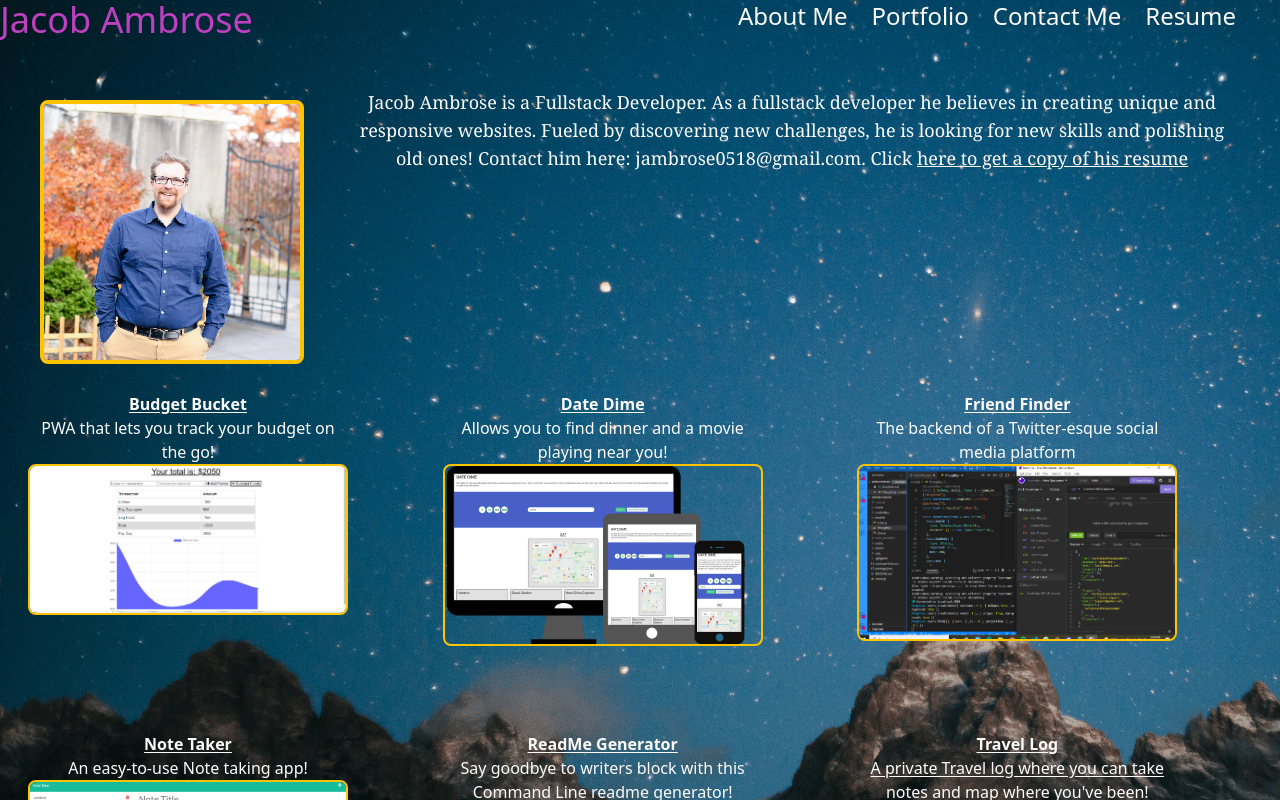
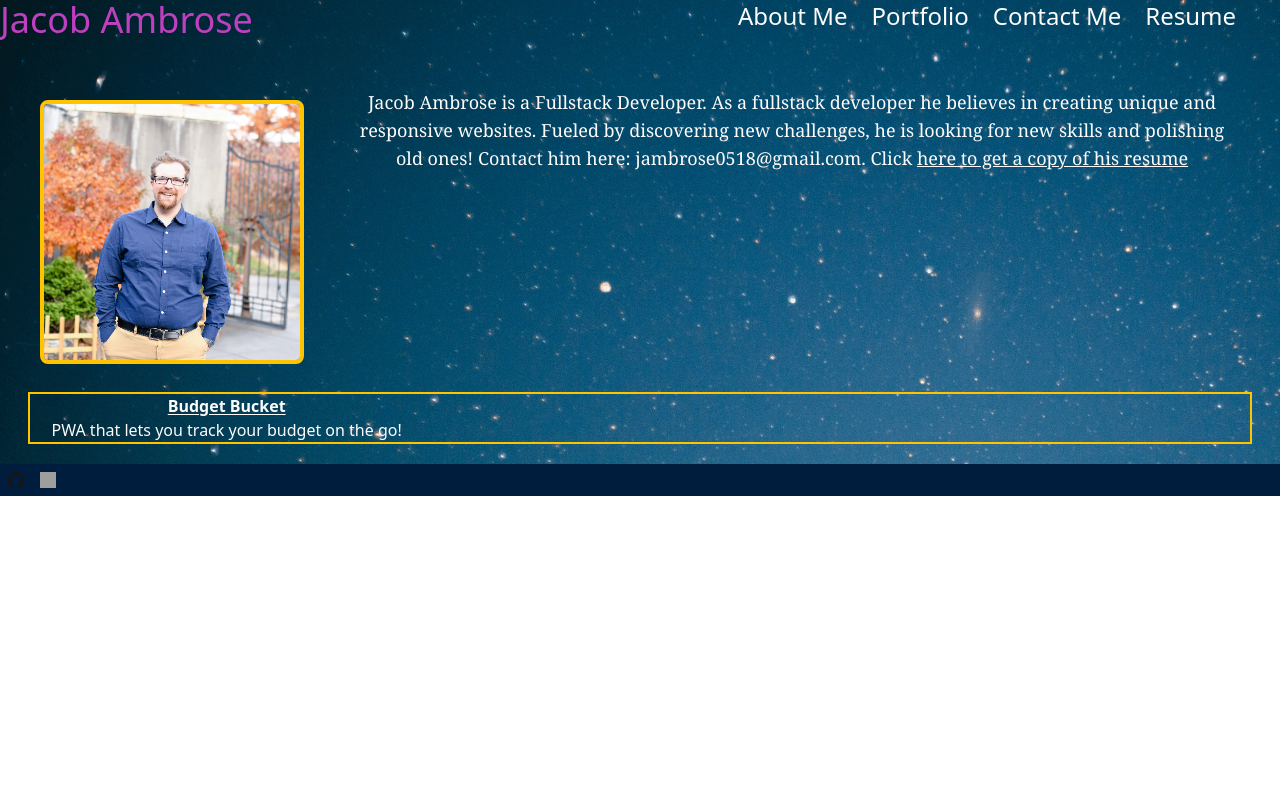
Before and after one commit to jambrose0/my-react-portfolio, a React (Create React App) app: page / in a window 1280 px wide. Shown: the top 800 px of the page. Built offline with nearby package versions, Linux system fonts and the light colour scheme; grey boxes are pictures that could not be loaded.

Commit message:
working on hover pseudoclassing

```diff
--- a/src/components/Portfolio/index.js
+++ b/src/components/Portfolio/index.js
@@ -1,25 +1,20 @@
 function Portfolio() {
   return (
-    <div className="flex justify-between grid grid-cols-3 gap-5 m-2">
-      <div className="h-80 w-80 text-center">
+    <div className="flex justify-between grid grid-cols-3 gap-5 m-2 border-2 border-gold">
+      <div className="text-center">
         <h2 className="font-bold  underline underline-offset-2">
           Budget Bucket
         </h2>
         <h3>PWA that lets you track your budget on the go!</h3>
-        <a
-          href="https://safe-sierra-22456.herokuapp.com/"
-          target="_blank"
-          rel="noopener noreferrer"
-          className=""
-        >
-          <img
+        <div className="bg-bucket">
+          {/* <img
             className="rounded-lg border-2 border-gold opacity-100 hover:opacity-75 "
             src={require("../../assets/images/portfolio/budget-screen.png")}
             alt="example of budget bucket usage"
-          ></img>
-        </a>
+          ></img> */}
+        </div>
       </div>
-      <div className="h-80 w-80 text-center">
+      {/* <div className="h-80 w-80 text-center">
         <h2 className="font-bold underline underline-offset-2">Date Dime</h2>
         <h3>Allows you to find dinner and a movie playing near you!</h3>
         <img
@@ -72,7 +67,7 @@ function Portfolio() {
           src={require("../../assets/images/portfolio/travel-screen.png")}
           alt="example of travel log usage"
         ></img>
-      </div>
+      </div> */}
     </div>
   );
 }
--- a/tailwind.config.js
+++ b/tailwind.config.js
@@ -32,6 +32,7 @@ module.exports = {
         stars: "url('../src/assets/images/StarrySky.png')",
         blue: "url('../src/assets/images/blue-background.png')",
         mtn: "url('../src/assets/images/mtnStars.png')",
+        // bucket: "url('../src/assets/images/portfolio/budget-bucket.png')",
       },
       image: {
         me: "url('../src/assets/images/jacob-ambrose.png')",
```
Also changed, not shown: src/index.css (+0 -14 lines), 1 other file (tests, documents, lock files or other folders).
